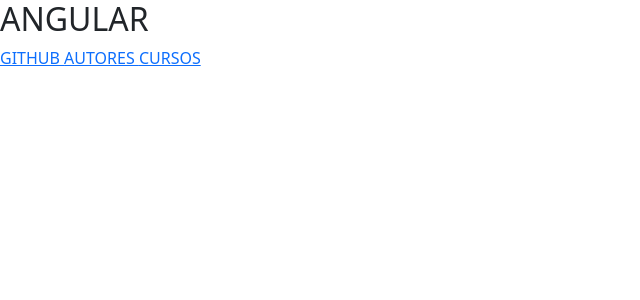
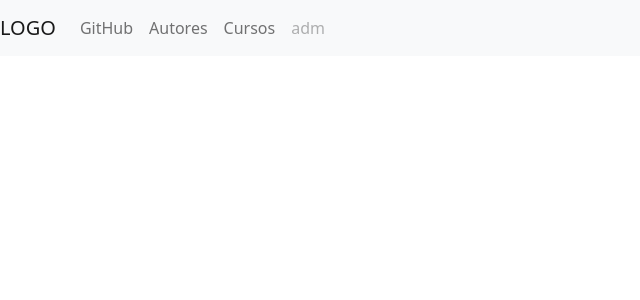
Before and after one commit to Lvitorasso/EstudosRepository, an Angular app in the folder PrimeiroAppAngular/Angular/: page /followers/1/1 in a window 1280 px wide. Shown: the top 300 px of the page, without its empty margins (0-640 px from the left). Built offline with nearby package versions, Linux system fonts and the light colour scheme.

Commit message:
aula 131 - capturando parametros

```diff
--- /dev/null
+++ b/PrimeiroAppAngular/Angular/src/app/Paginas/github-profile/github-profile.component.html
@@ -0,0 +1 @@
+<p>github-profile works!</p>
--- /dev/null
+++ b/PrimeiroAppAngular/Angular/src/app/Paginas/github-profile/github-profile.component.ts
@@ -0,0 +1,22 @@
+import { HttpParams } from '@angular/common/http';
+import { Component, OnInit } from '@angular/core';
+import { ActivatedRoute } from '@angular/router';
+
+@Component({
+  selector: 'github-profile',
+  templateUrl: './github-profile.component.html',
+  styleUrls: ['./github-profile.component.css']
+})
+export class GithubProfileComponent implements OnInit {
+
+  constructor(private _route: ActivatedRoute) { }
+
+  ngOnInit(): void {
+    this._route.paramMap
+    .subscribe(param => {
+      let id = param.get('id');
+      console.log(id);
+    })
+  }
+
+}
--- a/PrimeiroAppAngular/Angular/src/app/app-routing.module.ts
+++ b/PrimeiroAppAngular/Angular/src/app/app-routing.module.ts
@@ -16,9 +16,10 @@
 import { LikeComponent } from './Paginas/like/like.component';
 import { LoginFormComponent } from './Paginas/login-form/login-form.component';
 import { NotFoundComponent } from './Paginas/not-found/not-found.component';
+import { GithubProfileComponent } from './Paginas/github-profile/github-profile.component';
 
 const routes: Routes = [
-  {path: 'followers/:username', component: GithubFollowersComponent},
+  {path: 'followers/:id', component: GithubProfileComponent},
   {path: 'followers', component: GithubFollowersComponent},
   {path: 'autores', component: AutoresComponent},
   {path: 'cadastro-cursos', component: CadastroCursosComponent},
@@ -32,4 +33,4 @@
 export class AppRoutingModule { }
 export const routingComponents = [GithubFollowersComponent, AutoresComponent, CadastroCursosComponent, ComponenteZippyComponent, LikeCoracaoComponent,
 CursosComponent, InputFormatDirective, SignupFormComponent, FormArrayClassComponent, TrocaSenhaFormComponent, PostsComponent, ContatoFormComponent,
-LoginFormComponent, LikeComponent, CamelCasePageComponent]
+LoginFormComponent, LikeComponent, CamelCasePageComponent, GithubProfileComponent]
--- a/PrimeiroAppAngular/Angular/src/app/app.component.html
+++ b/PrimeiroAppAngular/Angular/src/app/app.component.html
@@ -1,47 +1,31 @@
-<h2> ANGULAR </h2>
+<nav class="navbar navbar-expand-lg navbar-light bg-light">
+    <a class="navbar-brand" href="#">LOGO</a>
+    <button class="navbar-toggler" type="button" data-toggle="collapse" data-target="#navbarNav" aria-controls="navbarNav" aria-expanded="false" aria-label="Toggle navigation">
+      <span class="navbar-toggler-icon"></span>
+    </button>
+    <div class="collapse navbar-collapse" id="navbarNav">
+      <ul class="navbar-nav">
+        <li class="nav-item active">
+          <a class="nav-link" routerLink="/followers">GitHub<span class="sr-only"></span></a>
+        </li>
+        <li class="nav-item">
+          <a class="nav-link"routerLink="/autores">Autores</a>
+        </li>
+        <li class="nav-item">
+          <a class="nav-link" routerLink="/cadastro-cursos">Cursos</a>
+        </li>
+        <li class="nav-item">
+          <a class="nav-link disabled" href="#">adm</a>
+        </li>
+      </ul>
+    </div>
+  </nav>
 
-<!-- <app-autores></app-autores>  -->
 
- <!-- <login-form></login-form>  -->
-
-<!-- <router-outlet></router-outlet> -->
-
- <!-- <like [Favorito]="post.ehFavorito" (change)="onFavoriteChange($event)"></like> -->
-
- <!-- <bootstrap-panel>
-    <ng-container class="heading"></ng-container>
-    <div class="body">
-        <h2>body</h2>
-        <p>algum texto aqui...</p>
-    </div>
- </bootstrap-panel> -->
-
-<!-- <camel-case-page></camel-case-page> -->
-
-<!-- <like-coracao [qtd-curtidas]= "_tweet.qtdCurtidas"
-              [eh-curtido]="_tweet.estaCurtido"></like-coracao> -->
-
-<!-- <cursos></cursos> -->
-
-<!-- <input type="text" [appInputFormat]="'uppercase'"> -->
-<!-- <zippy>aqui sim eu passo um valor</zippy> -->
-
-<!-- <cadastro-cursos></cadastro-cursos> -->
-
- <!-- <signup-form></signup-form> -->
-
-<!-- <array-class></array-class> -->
-
-<!-- <trocaSenha></trocaSenha> -->
-
-<!-- <posts></posts> -->
-
-<!-- <github-followers></github-followers>     -->
-
-<nav>
+<!-- <nav>
     <a routerLink="/followers"> GITHUB </a>
     <a routerLink="/autores"> AUTORES </a>
     <a routerLink="/cadastro-cursos"> CURSOS </a>
-</nav>
+</nav> -->
 
 <router-outlet></router-outlet>
```
Also changed, not shown: PrimeiroAppAngular/Angular/src/app/Paginas/github-profile/github-profile.component.css (added), 1 other file (tests, documents, lock files or other folders).
